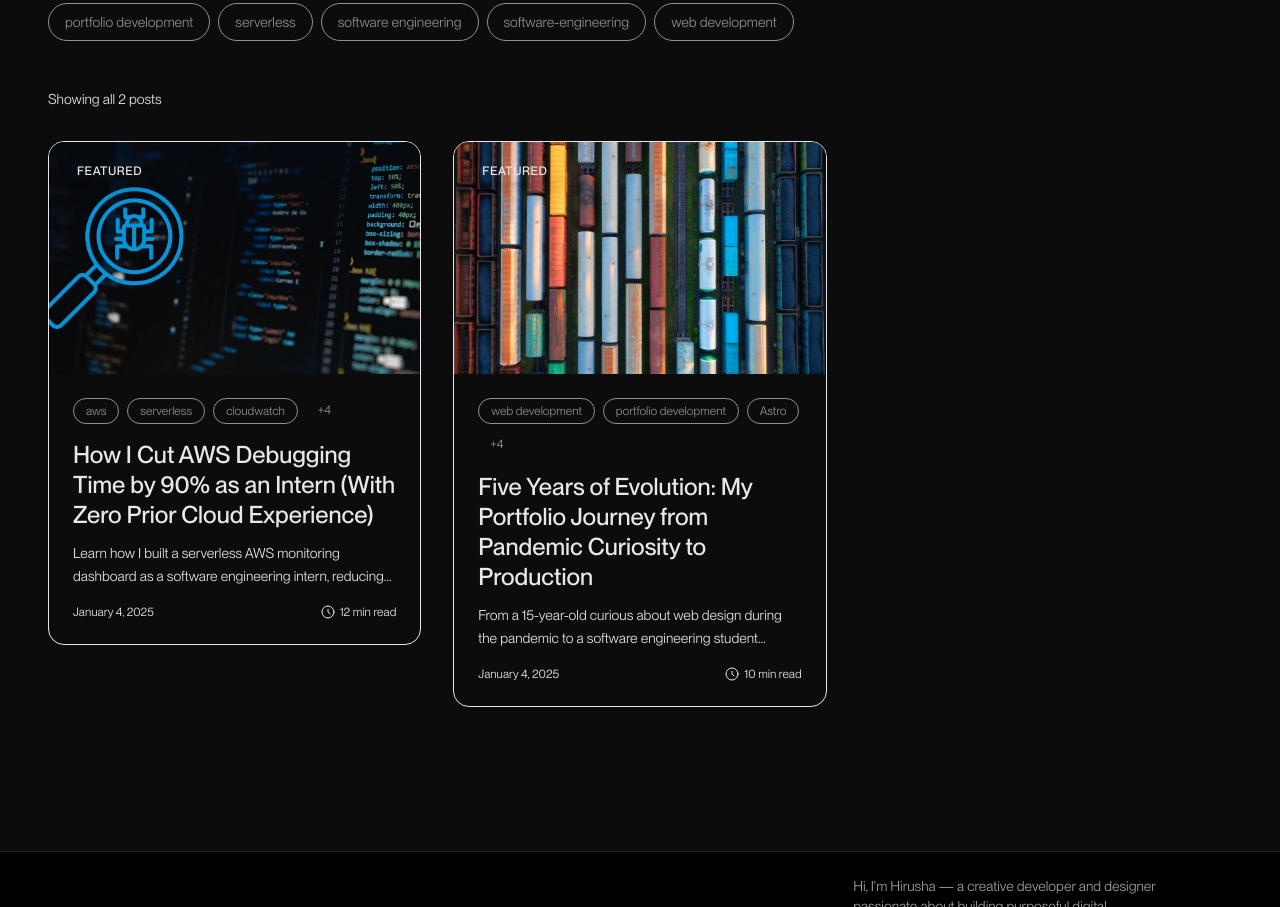
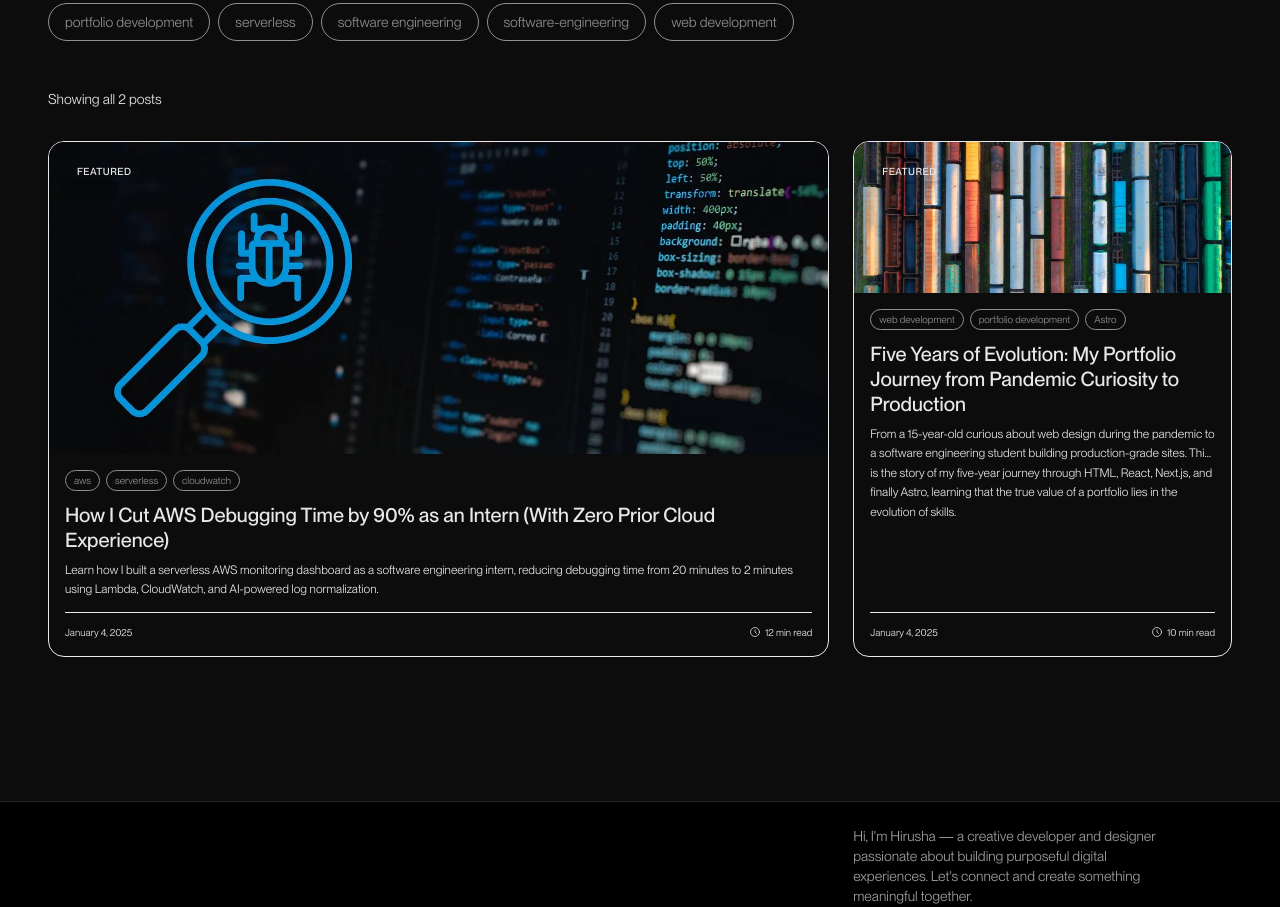
Before and after one commit to lxnid/me, an Astro site: page /blog in a window 1280 px wide. Shown: the part 396-1303 px from the top of the page. Built offline with nearby package versions, Linux system fonts and the light colour scheme; Astro itself is replaced by a stand-in of ours; some packages are replaced by stand-ins of ours.

Commit message:
feat: enhance custom cursor functionality and improve blog card layout

```diff
--- a/src/components/CustomCursor.tsx
+++ b/src/components/CustomCursor.tsx
@@ -4,6 +4,7 @@ import { motion, useMotionValue, useSpring } from "framer-motion";
 export default function CustomCursor() {
   const [cursorVariant, setCursorVariant] = useState("default");
   const [isVisible, setIsVisible] = useState(false);
+  const [isClicking, setIsClicking] = useState(false);
 
   const cursorX = useMotionValue(-100);
   const cursorY = useMotionValue(-100);
@@ -38,18 +39,30 @@ export default function CustomCursor() {
     const handleMouseOver = () => setCursorVariant("hover");
     const handleMouseOut = () => setCursorVariant("default");
 
+    // Handle link clicks
+    const handleClick = (e: MouseEvent) => {
+      const target = e.target as HTMLElement;
+      if (target.closest('a') || target.closest('button')) {
+        setIsClicking(true);
+        // Reset after a delay in case navigation doesn't happen (e.g. new tab or same page)
+        setTimeout(() => setIsClicking(false), 500);
+      }
+    };
+
     projectElements.forEach((el) => {
       el.addEventListener("mouseenter", handleMouseOver);
       el.addEventListener("mouseleave", handleMouseOut);
     });
 
     window.addEventListener("mousemove", moveCursor);
+    window.addEventListener("mousedown", handleClick);
     document.addEventListener("mouseenter", handleMouseEnter);
     document.addEventListener("mouseleave", handleMouseLeave);
 
     return () => {
       document.head.removeChild(style);
       window.removeEventListener("mousemove", moveCursor);
+      window.removeEventListener("mousedown", handleClick);
       document.removeEventListener("mouseenter", handleMouseEnter);
       document.removeEventListener("mouseleave", handleMouseLeave);
 
@@ -77,6 +90,14 @@ export default function CustomCursor() {
       mixBlendMode: "normal" as const,
       scale: 1,
     },
+    clicking: {
+      width: 20,
+      height: 20,
+      backgroundColor: "#e0e0e0",
+      border: "1px solid #e0e0e0",
+      mixBlendMode: "normal" as const,
+      scale: 0.9,
+    },
   };
 
   return (
@@ -89,14 +110,14 @@ export default function CustomCursor() {
           opacity: isVisible ? 1 : 0,
         }}
         variants={variants}
-        animate={cursorVariant}
+        animate={isClicking ? "clicking" : cursorVariant}
         transition={{
           type: "spring",
           stiffness: 500,
           damping: 28,
         }}
       >
-        {cursorVariant === "hover" && (
+        {cursorVariant === "hover" && !isClicking && (
           <motion.span
             initial={{ opacity: 0, scale: 0.5 }}
             animate={{ opacity: 1, scale: 1 }}
@@ -114,7 +135,7 @@ export default function CustomCursor() {
         style={{
           x: cursorX,
           y: cursorY,
-          opacity: isVisible && cursorVariant === "default" ? 1 : 0,
+          opacity: isVisible && cursorVariant === "default" && !isClicking ? 1 : 0,
           width: 4,
           height: 4,
           translateX: 8,
--- a/src/components/blog/BlogCard.tsx
+++ b/src/components/blog/BlogCard.tsx
@@ -32,7 +32,7 @@ export default function BlogCard({ post, index }: BlogCardProps) {
   return (
     <motion.a
       href={`/blog/${slug}`}
-      className="group relative block overflow-hidden rounded-2xl bg-theme-surface border border-theme-border-muted transition-all duration-500 hover:shadow-theme-glow hover:border-theme-border hover:-translate-y-1"
+      className="group relative flex flex-col h-full overflow-hidden rounded-2xl bg-theme-surface border border-theme-border-muted transition-all duration-500 hover:shadow-theme-glow hover:border-theme-border hover:-translate-y-1"
       initial="hidden"
       whileInView="visible"
       viewport={{ once: true, amount: 0.2 }}
@@ -40,7 +40,7 @@ export default function BlogCard({ post, index }: BlogCardProps) {
       transition={{ duration: 0.6, delay: index * 0.1, ease: [0.25, 0.1, 0.25, 1] }}
     >
       {/* Image container */}
-      <div className="relative aspect-[16/10] overflow-hidden">
+      <div className="relative aspect-[2.5/1] overflow-hidden flex-shrink-0">
         <img
           src={imageSrc}
           alt={imageAlt}
@@ -53,7 +53,7 @@ export default function BlogCard({ post, index }: BlogCardProps) {
         {/* Featured badge */}
         {data.featured && (
           <div className="absolute top-4 left-4">
-            <span className="px-3 py-1 text-xs font-medium uppercase tracking-wider bg-theme-text-primary text-theme-bg-primary rounded-full shadow-lg">
+            <span className="px-3 py-1 text-[10px] font-medium uppercase tracking-wider bg-theme-text-primary text-theme-bg-primary rounded-full shadow-lg">
               Featured
             </span>
           </div>
@@ -61,41 +61,36 @@ export default function BlogCard({ post, index }: BlogCardProps) {
       </div>
 
       {/* Content */}
-      <div className="p-6">
+      <div className="p-4 flex flex-col flex-1">
         {/* Tags */}
-        <div className="flex flex-wrap gap-2 mb-4">
+        <div className="flex flex-wrap gap-1.5 mb-3">
           {tags.slice(0, 3).map((tag) => (
             <span
               key={tag}
-              className="text-xs px-3 py-1 rounded-full bg-theme-bg-tertiary text-theme-text-secondary border border-theme-border-muted opacity-60 transition-opacity duration-300"
+              className="text-[10px] px-2 py-0.5 rounded-full bg-theme-bg-tertiary text-theme-text-secondary border border-theme-border-muted opacity-60 transition-opacity duration-300"
             >
               {tag}
             </span>
           ))}
-          {tags.length > 3 && (
-            <span className="text-xs px-3 py-1 rounded-full bg-theme-bg-tertiary text-theme-text-muted opacity-60">
-              +{tags.length - 3}
-            </span>
-          )}
         </div>
 
         {/* Title */}
-        <h3 className="text-xl md:text-2xl font-medium text-theme-text-primary mb-3 leading-tight transition-colors duration-300">
+        <h3 className="text-lg md:text-xl font-medium text-theme-text-primary mb-2 leading-tight group-hover:text-theme-accent transition-colors duration-300">
           {title}
         </h3>
 
         {/* Excerpt */}
-        <p className="text-theme-text-secondary text-sm leading-relaxed line-clamp-2 mb-4">
+        <p className="text-theme-text-secondary text-xs leading-relaxed line-clamp-2 mb-3 flex-1">
           {excerpt}
         </p>
 
         {/* Meta */}
-        <div className="flex items-center justify-between text-xs text-theme-text-muted">
+        <div className="flex items-center justify-between text-[10px] text-theme-text-muted mt-auto pt-3 border-t border-theme-border-muted/50">
           <time dateTime={publishedDate.toISOString()}>{formattedDate}</time>
           {readTime && (
             <span className="flex items-center gap-1">
               <svg
-                className="w-4 h-4"
+                className="w-3 h-3"
                 fill="none"
                 stroke="currentColor"
                 viewBox="0 0 24 24"
--- a/src/components/blog/BlogIndex.tsx
+++ b/src/components/blog/BlogIndex.tsx
@@ -37,6 +37,18 @@ export default function BlogIndex({ posts, allTags }: BlogIndexProps) {
     setSelectedTags([]);
   }, []);
 
+  // Helper to determine grid span
+  const getGridSpan = (index: number) => {
+    // Pattern: 4 (large) | 2 (small) | 3 (medium) | 3 (medium)
+    const pattern = [
+      'md:col-span-4', // Large featured style
+      'md:col-span-2', // Tall/narrow
+      'md:col-span-3', // Half width
+      'md:col-span-3', // Half width
+    ];
+    return pattern[index % pattern.length];
+  };
+
   return (
     <div>
       {/* Filter section */}
@@ -61,13 +73,14 @@ export default function BlogIndex({ posts, allTags }: BlogIndexProps) {
           : `Showing ${filteredPosts.length} of ${posts.length} posts`}
       </motion.p>
 
-      {/* Posts grid */}
-      <div className="grid grid-cols-1 md:grid-cols-2 lg:grid-cols-3 gap-8">
+      {/* Posts grid - Bento Layout */}
+      <div className="grid grid-cols-1 md:grid-cols-6 gap-6">
         <AnimatePresence mode="popLayout">
           {filteredPosts.map((post, index) => (
             <motion.div
               key={post.slug}
               layout
+              className={`${getGridSpan(index)} h-full`}
               initial={{ opacity: 0, scale: 0.9 }}
               animate={{ opacity: 1, scale: 1 }}
               exit={{ opacity: 0, scale: 0.9 }}
--- a/src/styles/globals.css
+++ b/src/styles/globals.css
@@ -119,34 +119,37 @@ canvas {
   }
 }
 
-/* Custom Page Transition */
+/* ═══════════════════════════════════════════════════════════════════════════
+   PAGE TRANSITIONS - Opacity + Subtle Scale
+   ═══════════════════════════════════════════════════════════════════════════ */
+
 ::view-transition-old(root) {
-  animation: 1.2s cubic-bezier(0.4, 0, 0.2, 1) both fadeOut;
+  animation: 0.3s cubic-bezier(0.4, 0, 0.2, 1) both page-fade-out;
 }
 
 ::view-transition-new(root) {
-  animation: 1.2s cubic-bezier(0.4, 0, 0.2, 1) both fadeIn;
+  animation: 0.3s cubic-bezier(0.4, 0, 0.2, 1) both page-fade-in;
 }
 
-@keyframes fadeOut {
+@keyframes page-fade-out {
   from {
     opacity: 1;
     transform: scale(1);
   }
   to {
     opacity: 0;
-    transform: scale(0.98);
+    transform: scale(0.97);
   }
 }
 
-@keyframes fadeIn {
+@keyframes page-fade-in {
   from {
     opacity: 0;
-    transform: translateY(30px);
+    transform: scale(1.02);
   }
   to {
     opacity: 1;
-    transform: translateY(0);
+    transform: scale(1);
   }
 }
 
```
